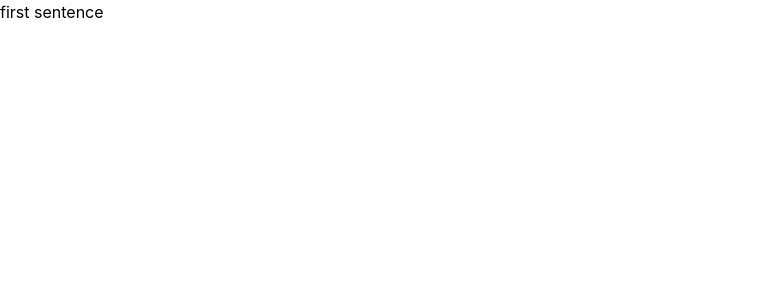
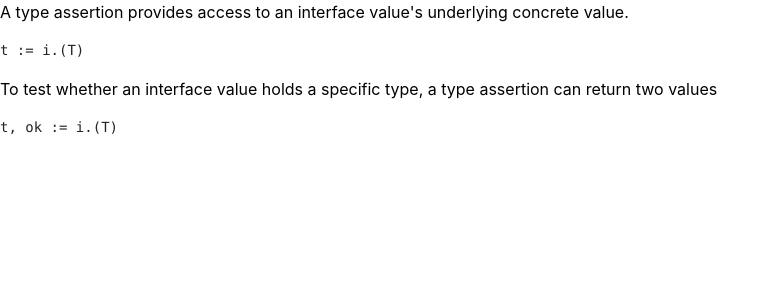
Before and after one commit to MarkSaravi/zoomable-documents, a React (Create React App) app: page /golang in a window 1280 px wide. Shown: the top 300 px of the page, without its empty margins (0-780 px from the left). Built offline with nearby package versions, Linux system fonts and the light colour scheme.

Commit message:
first level description

```diff
--- a/src/data/golang.ts
+++ b/src/data/golang.ts
@@ -2,6 +2,7 @@
 
 import { Sentences } from '../models/types';
 import {
+    END_OF_LINE,
   FIRST_SENTENCE_ID,
 } from '../models/constants';
 
@@ -9,14 +10,56 @@ const typeassertion: Sentences = {
     id: 'type-assertion-id',
     sentences: [
         {
-            id: 'level00-sen-00',
+            id: 'main-defenition',
             positions: {
                 0: {
                     after: FIRST_SENTENCE_ID,
                 },
             },
-            content: 'first sentence'
+            content: 'A type assertion provides access to an interface value\'s underlying concrete value.'
         },
+        {
+            id: 'main-defenition-eol',
+            positions: {
+                0: { after: 'main-defenition' },
+            },
+            content: END_OF_LINE,
+        },
+        {
+            id: 'first-example',
+            positions: {
+                0: { after: 'main-defenition-eol' },
+            },
+            content: '<pre>t := i.(T)</pre>',
+        },
+        {
+            id: 'first-example-eol',
+            positions: {
+                0: { after: 'first-example' },
+            },
+            content: END_OF_LINE,
+        },
+        {
+            id: 'assertion-succeeded',
+            positions: {
+                0: { after: 'first-example-eol' },
+            },
+            content: 'To test whether an interface value holds a specific type, a type assertion can return two values',
+        },
+        {
+            id: 'assertion-succeeded-eol',
+            positions: {
+                0: { after: 'assertion-succeeded' },
+            },
+            content: END_OF_LINE,
+        },
+        {
+            id: 'second-example',
+            content: '<pre>t, ok := i.(T)</pre>',
+            positions: {
+                0: { after: 'assertion-succeeded-eol' },
+            },
+        }
     ],
 };
 
```
